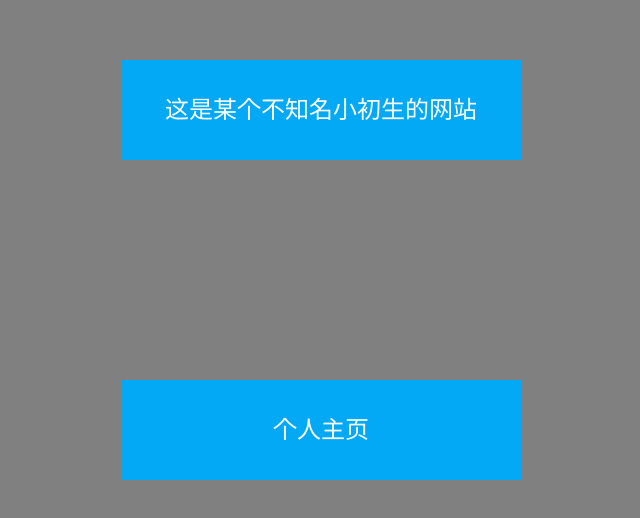
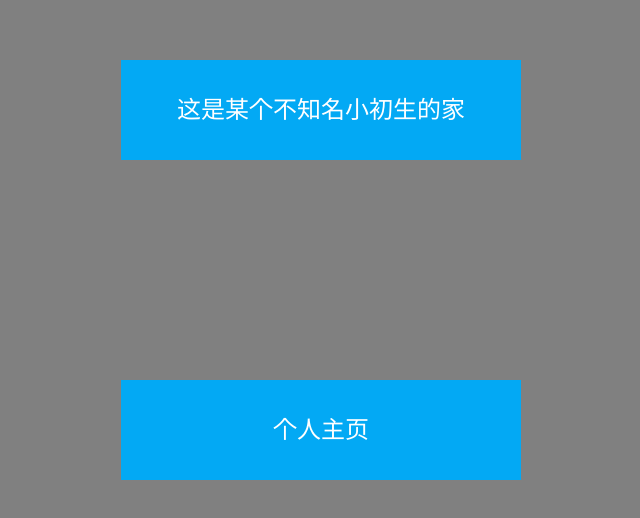
Before and after one commit to 6gaimingzi6/gaimingzi, a plain HTML site: page index.html in a window 1280 px wide. Shown: the part 130-648 px from the top of the page, without its empty margins (319-959 px from the left). Drawn offline with Linux system fonts and the light colour scheme.

Commit message:
Add files via upload

```diff
--- a/index.html
+++ b/index.html
@@ -37,7 +37,7 @@
     </style>
 </head>
 <body>
-    <p class="wz">这是某个不知名小初生的网站</p>
+    <p class="wz">这是某个不知名小初生的家</p>
     <a href="https://www.bilibili.com/video/BV1GJ411x7h7" class="wz">个人主页</a>
 </body>
 </html>
```
